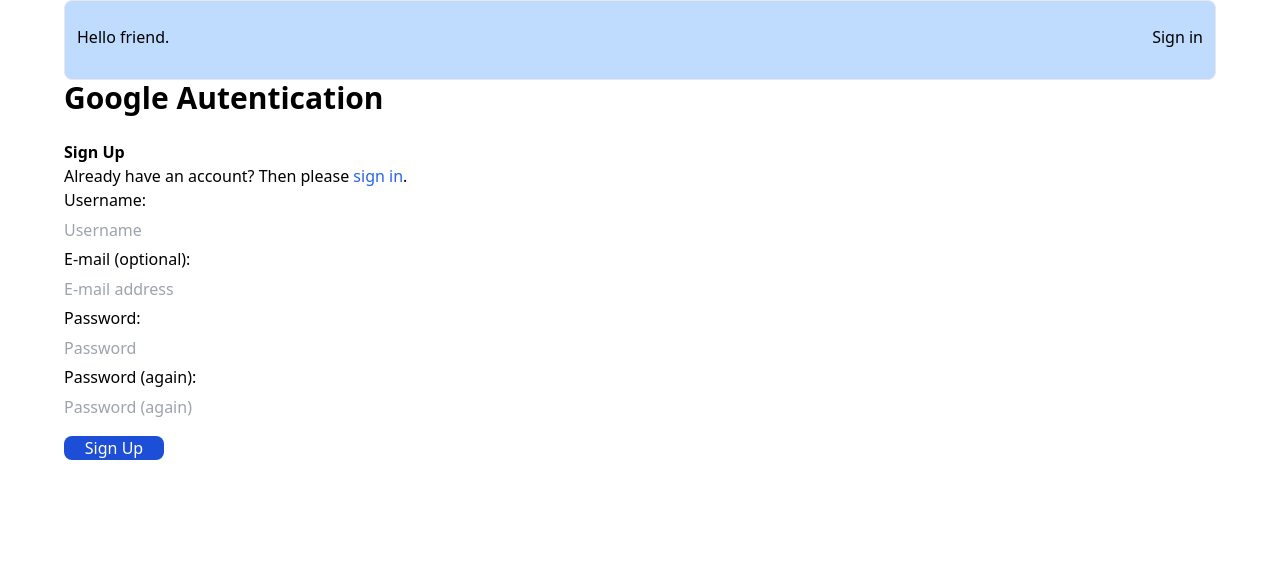
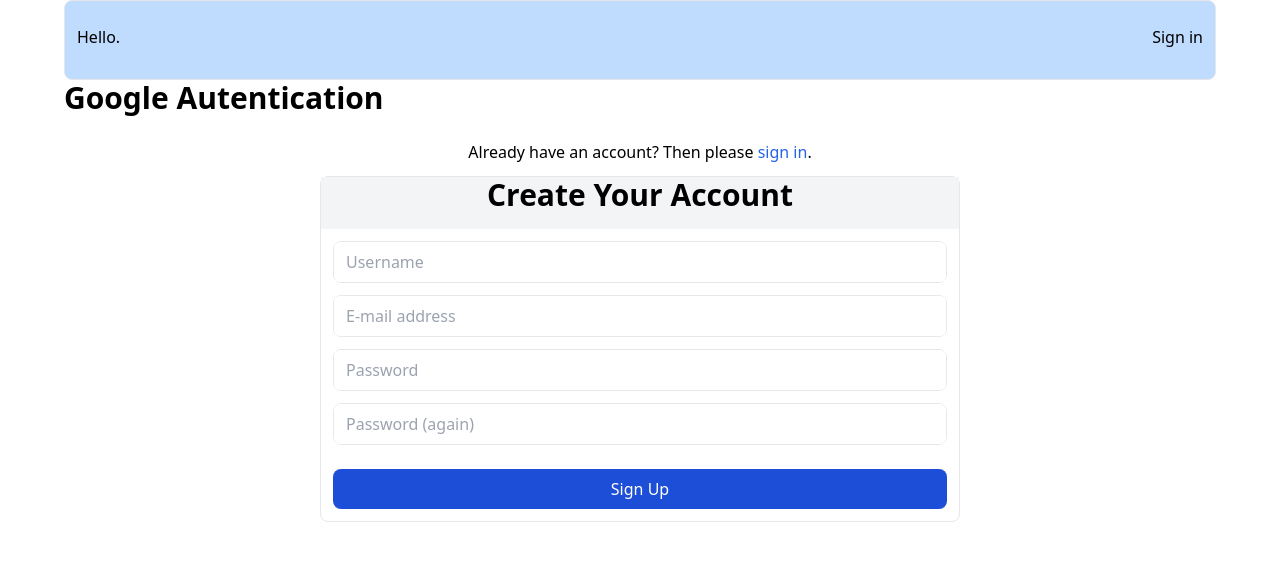
Before and after one commit to samson4/DJango_google_Auth, a Django app: page /accounts/signup/ in a window 1280 px wide. Shown: the top 561 px of the page. Run offline with Django 4.2, Linux system fonts and the light colour scheme; some libraries are stand-ins or nearby versions.

Commit message:
modified other templates and added styles

```diff
--- a/templates/account/signup.html
+++ b/templates/account/signup.html
@@ -4,29 +4,56 @@
 {% load i18n %}
 
 
+{% block content %}
+<div class="w-full text-center mb-3">
+  <p>Already have an account? Then please <a class="text-blue-600" href="{{ login_url }}">sign in</a>.</p>
+</div>
 
-{% block content %}
-<div class="m-auto w-[90%] ">
-<h1 class="font-bold">Sign Up</h1>
+<div class=" w-[50%] m-auto border  rounded-lg">
+  <h1 class=" text-center bg-gray-100 h-[52px] "> <span class="font-bold text-3xl ">Create Your Account</span>
+  </h1>
 
-<p>{% blocktrans %}Already have an account? Then please <a class="text-blue-600" href="{{ login_url }}">sign in</a>.{% endblocktrans %}</p>
+  <form class="signup" id="signup_form" method="post" action="{% url 'account_signup' %}">
+    <div class="justify-center mx-3">
+      {% csrf_token %}
+      <div class="w-full border my-3 rounded-lg">
+        {{ form.username }}
+      </div>
 
-<form class="signup p-auto" id="signup_form" method="post" action="{% url 'account_signup' %}">
-  {% csrf_token %}
-  {{ form.as_p }}
-  {% if redirect_field_value %}
-  <input type="hidden" name="{{ redirect_field_name }}" value="{{ redirect_field_value }}" />
-  {% endif %}
-  <button type="submit" class=" bg-blue-700 text-white rounded-lg w-[100px] my-3">{% trans "Sign Up" %}</button>
-</form>
+      <div class="w-full border my-3 rounded-lg">
+        {{ form.email }}
+      </div>
+
+      <div class="w-full border my-3 rounded-lg">
+        {{ form.password1 }}
+      </div>
+
+      <div class="w-full border my-3 rounded-lg">
+        {{ form.password2 }}
+      </div>
+
+      {% if redirect_field_value %}
+      <input type="text" name="{{ redirect_field_name }}" value="{{ redirect_field_value }}" />
+      {% endif %}
+      <button type="submit" class=" bg-blue-700 text-white rounded-lg w-[100%] my-3 p-2">
+        {% trans "Sign Up"%}
+      </button>
+    </div>
+  </form>
 </div>
 {% endblock %}
 
 <style>
-    input{
-        width: 100%;
-        height: 35px;
+  #id_username,
+  #id_email,
+  #id_password1,
+  #id_password2 {
+    width: 100%;
+    height: 40px;
+    border-radius: 6px;
+    outline: none;
+    padding: 0 12px 0 12px;
+    font-size: medium;
 
-
-    }
+  }
 </style>
--- a/templates/blog/index.html
+++ b/templates/blog/index.html
@@ -1,26 +1,32 @@
 <!doctype html>
 <html>
+
 <head>
   <meta charset="UTF-8">
   <meta name="viewport" content="width=device-width, initial-scale=1.0">
-  <link rel="stylesheet" href="https://cdnjs.cloudflare.com/ajax/libs/font-awesome/6.4.0/css/all.min.css" integrity="sha512-iecdLmaskl7CVkqkXNQ/ZH/XLlvWZOJyj7Yy7tcenmpD1ypASozpmT/E0iPtmFIB46ZmdtAc9eNBvH0H/ZpiBw==" crossorigin="anonymous" referrerpolicy="no-referrer" />
+  <link rel="stylesheet" href="https://cdnjs.cloudflare.com/ajax/libs/font-awesome/6.4.0/css/all.min.css"
+    integrity="sha512-iecdLmaskl7CVkqkXNQ/ZH/XLlvWZOJyj7Yy7tcenmpD1ypASozpmT/E0iPtmFIB46ZmdtAc9eNBvH0H/ZpiBw=="
+    crossorigin="anonymous" referrerpolicy="no-referrer" />
   <script src="https://cdn.tailwindcss.com"></script>
 </head>
+
 <body>
+  {% load account %}
+
   {% if request.user.is_authenticated%}
   <div class="flex m-auto border w-[90%] justify-center  bg-blue-200 h-20 rounded rounded-lg">
 
     <div class="w-[90%] mt-6">
-              <h1 class="ml-3"> Welcome, {{request.user}}!</h1>
+      <h1 class="ml-3"> Welcome, {% user_display user %}!</h1>
     </div>
-            <div class="ml-auto mt-6">
-              <a href="{% url 'account_logout' %}" class="mr-3">Sign Out</a>
+    <div class=" my-6 hover:text-blue-600">
+      <a href="{% url 'account_logout' %}" class="">Sign Out</a>
     </div>
   </div>
 
   {%else%}
   <div class="flex m-auto border w-[90%] justify-center  bg-blue-200 h-20 rounded rounded-lg">
-            <p class="mt-6 ml-3 "> Hello friend.</p>
+    <p class="mt-6 ml-3"> Hello.</p>
     <a class="ml-auto mt-6 mr-3" href="{% url 'account_login' %}">Sign in</a>
   </div>
 
@@ -37,4 +43,5 @@
     <button></button>
   </div>
 </body>
+
 </html>
```
Also changed, not shown: auth/settings.py (+5 -3 lines), templates/account/login.html (+31 -25 lines), templates/account/logout.html (+15 -10 lines), templates/registration/login.html (deleted, +0 -11 lines), templates/socialaccount/login.html (+13 -10 lines), db.sqlite3. Lines whose indentation alone changed are shown as unchanged.
